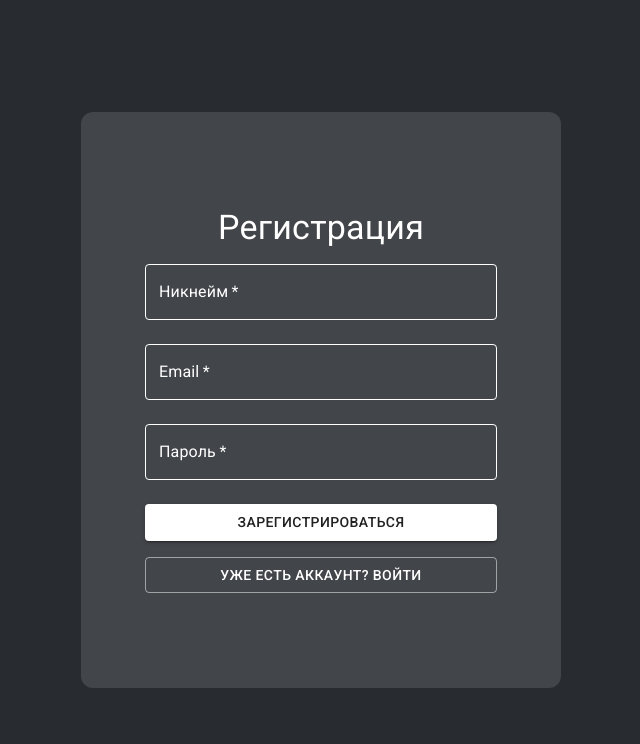
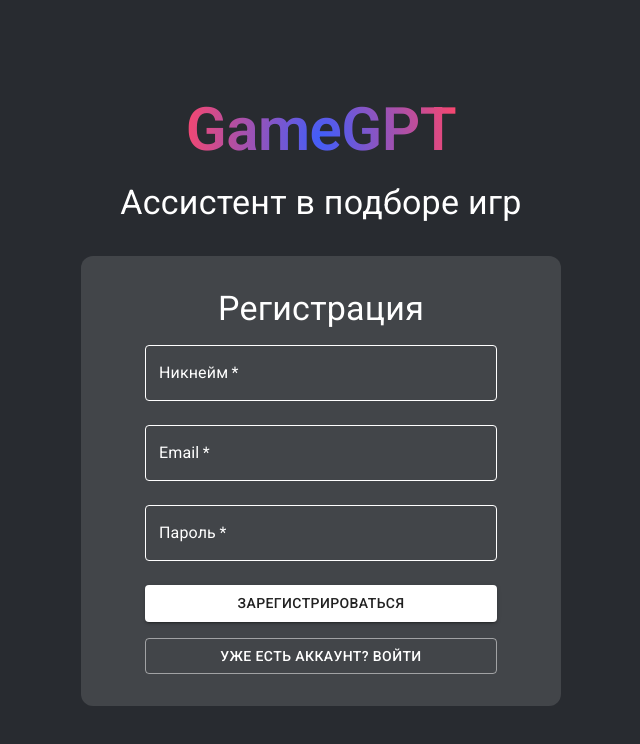
Before and after one commit to Vintohlet/game-gpt-frontend, a React (Vite) app: page /auth in a window 1280 px wide. Shown: the top 744 px of the page, without its empty margins (319-959 px from the left). Built offline with nearby package versions, Linux system fonts and the light colour scheme.

Commit message:
feat: added title for auth page

```diff
--- a/src/pages/AuthPage.jsx
+++ b/src/pages/AuthPage.jsx
@@ -55,7 +55,9 @@ export default function AuthPage() {
 
   return (
     <div className="page">
-      <Container maxWidth="md" sx={{ py: 14, display: "flex", justifyContent: "center", height: "100vh" }}>
+      <Container maxWidth="md" sx={{ py: 14, display: "flex", justifyContent: "center", height: "100vh",flexDirection:"column", alignItems:"center" }}>
+        <Typography variant="h2" sx={{pb:2, fontWeight:"600"}} className="title">GameGPT </Typography>
+        <Typography variant="h4" sx={{pb:4}}>Ассистент в подборе игр</Typography>
         <Box sx={{ backgroundColor: "#424549", py: 4, px: 8, borderRadius: 3, width:"480px", textAlign:"center", display:"flex", justifyContent:"center", alignItems:"center", flexDirection:"column" }}>
           <Typography variant="h4" sx={{ color: "white" }}>
             {isLogin ? "Войти" : "Регистрация"}
--- a/src/styles/App.css
+++ b/src/styles/App.css
@@ -55,3 +55,10 @@ body{
 	background-clip: text;
 	color: transparent;
 }
+.title{
+
+	background: #3F5EFB;
+	background: radial-gradient(circle,rgba(63, 94, 251, 1) 0%, rgba(252, 70, 107, 1) 100%);
+background-clip: text;
+	color: transparent;
+}
```
